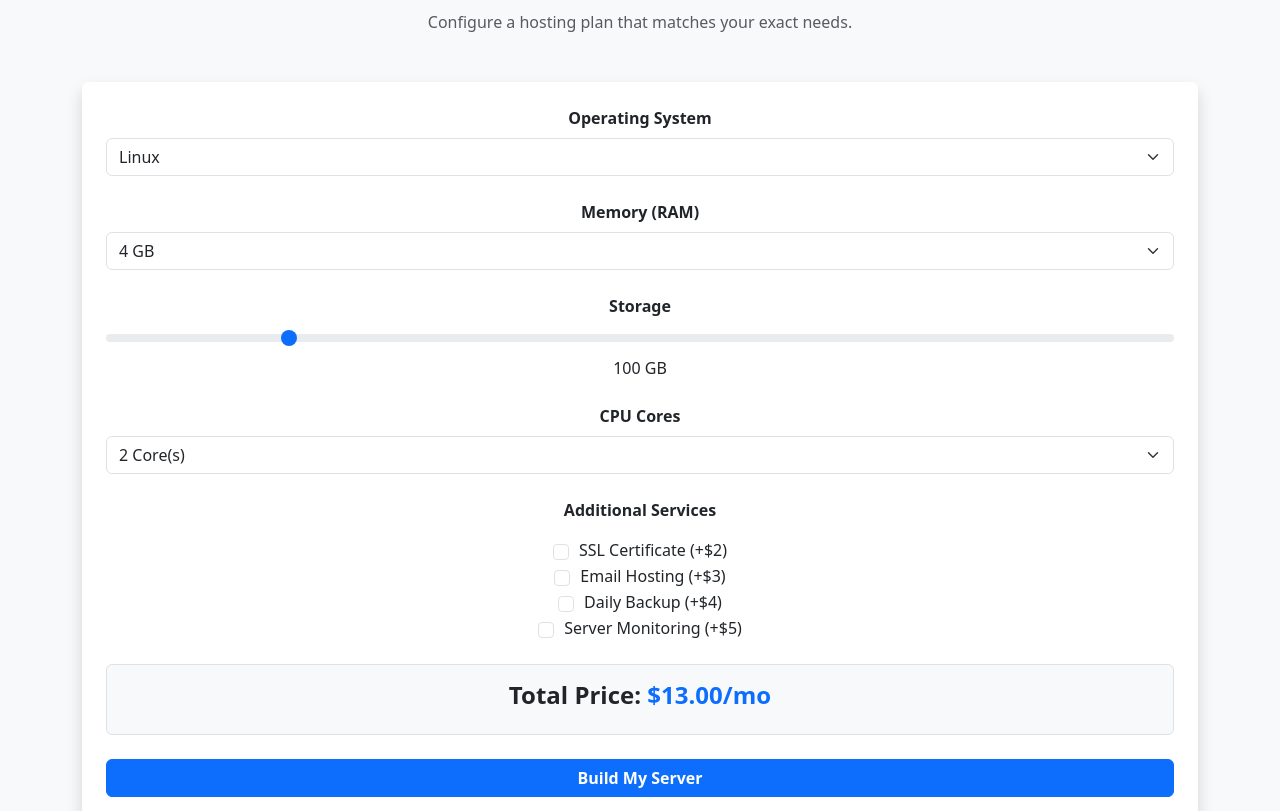
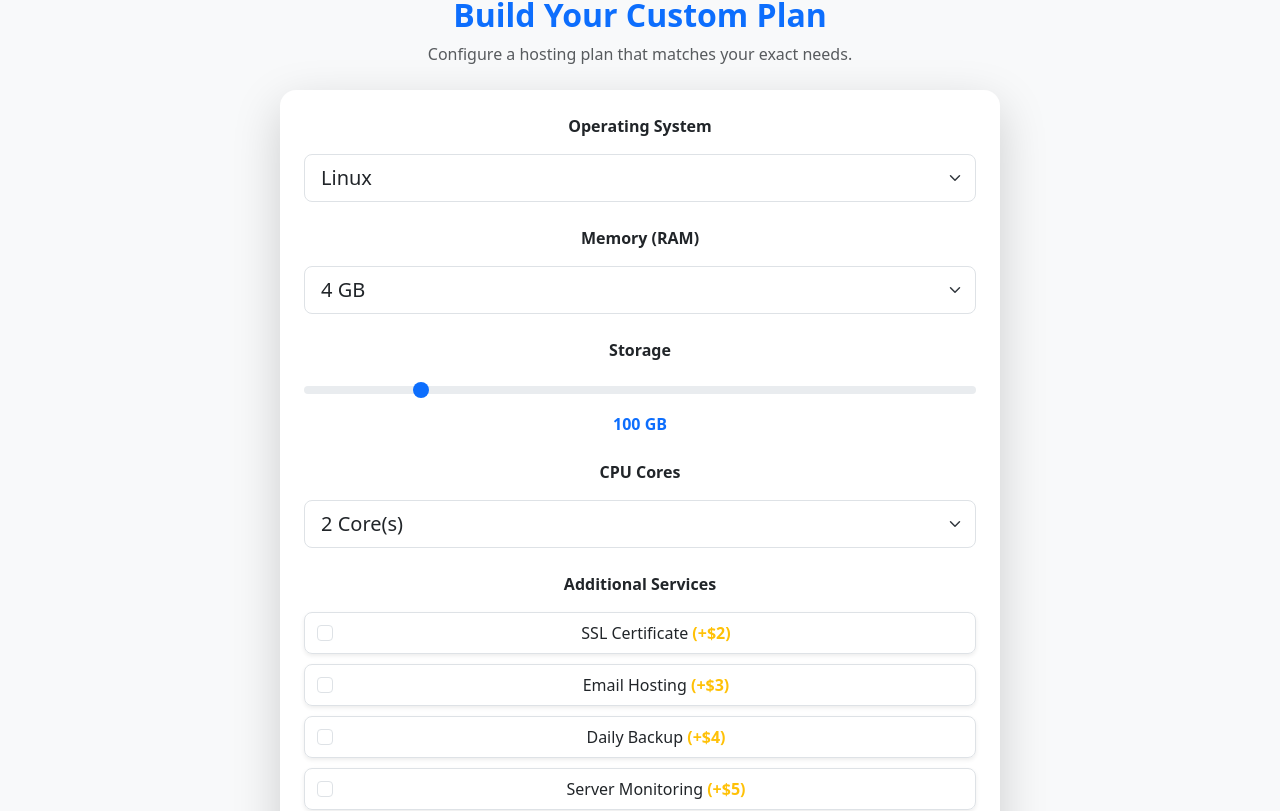
Before and after one commit to Moetaz-Maamouri/cloudconnect-angular, an Angular app: page /pricing in a window 1280 px wide. Shown: the part 695-1506 px from the top of the page. Built offline with nearby package versions, Linux system fonts and the light colour scheme.

Commit message:
add TrustedBy Component

```diff
--- a/package.json
+++ b/package.json
@@ -22,6 +22,7 @@
   },
   "private": true,
   "dependencies": {
+    "@angular/animations": "^20.3.4",
     "@angular/common": "^20.3.0",
     "@angular/compiler": "^20.3.0",
     "@angular/core": "^20.3.0",
@@ -30,6 +31,7 @@
     "@angular/router": "^20.3.0",
     "bootstrap": "^5.3.8",
     "bootstrap-icons": "^1.13.1",
+    "ngx-owl-carousel-o": "^20.0.1",
     "rxjs": "~7.8.0",
     "tslib": "^2.3.0",
     "zone.js": "~0.15.0"
@@ -39,6 +41,7 @@
     "@angular/cli": "^20.3.5",
     "@angular/compiler-cli": "^20.3.0",
     "@types/jasmine": "~5.1.0",
+    "@types/swiper": "^5.4.3",
     "jasmine-core": "~5.9.0",
     "karma": "~6.4.0",
     "karma-chrome-launcher": "~3.2.0",
--- a/src/app/app.ts
+++ b/src/app/app.ts
@@ -2,6 +2,7 @@ import { Component } from '@angular/core';
 import { RouterOutlet } from '@angular/router';
 import { Navbar } from './components/navbar/navbar';
 import { Footer } from './components/footer/footer';
+
 
 @Component({
   selector: 'app-root',
--- a/src/app/components/features/features.html
+++ b/src/app/components/features/features.html
@@ -1,4 +1,4 @@
-<section class="py-5 bg-white">
+<section class="py-5 bg-whie">
   <div class="container">
     <div class="row text-center">
       <div class="col-md-4 mb-4">
--- a/src/app/components/insecription/insecription.css
+++ b/src/app/components/insecription/insecription.css
@@ -4,7 +4,7 @@
     --error-color: #e74c3c;
     --text-color: #2c3e50;
     --text-muted: #7f8c8d;
-    --border-color: #2b2b2c;
+    --border-color: #dcdde1;
     --bg-color: #f5f6fa;
 }
 
@@ -16,7 +16,6 @@
 
 .auth-form {
     background: white;
-    margin: 0 auto;
     padding: 40px;
     border-radius: 12px;
     box-shadow: 0 4px 6px rgba(0, 0, 0, 0.1);
@@ -53,7 +52,6 @@ label {
 
 .input-wrapper {
     position: relative;
-    border: #2b2b2c;
 }
 
 .input-wrapper i {
--- a/src/app/components/navbar/navbar.html
+++ b/src/app/components/navbar/navbar.html
@@ -2,7 +2,7 @@
   <div class="container">
     <a class="navbar-brand fw-bold text-primary" routerLink="/">
       <img src="assets/logo_vector.png" alt="Cloud Connect" height="60" class="me-2" />
-      Cloud<span class="ORANGE">24</span>Connect
+
     </a>
     <button
       class="navbar-toggler"
@@ -22,12 +22,12 @@
 <button class="auth-button" (click)="openAuthModal('signin')">Log in</button>
 <button class="auth-button auth-button-outline" (click)="openAuthModal('signup')">Sign up</button>
 
-<!-- Place modal outside navbar -->
+<!-- Place modal outside navbar
 <app-auth-modal
     [isOpen]="authModalOpen"
     [mode]="authMode"
     (close)="closeAuthModal()">
-</app-auth-modal>
+</app-auth-modal>-->
 
 
 
--- a/src/app/components/navbar/navbar.ts
+++ b/src/app/components/navbar/navbar.ts
@@ -2,28 +2,18 @@ import { Component } from '@angular/core';
 import { RouterLink, RouterLinkActive } from '@angular/router';
 import { Insecription } from "../insecription/insecription";
 import { ModalService } from '../../services/modal.service';
-import { AuthModalComponent } from '../../auth-modal/auth-modal';
 
 @Component({
   selector: 'app-navbar',
-  imports: [RouterLink, RouterLinkActive, Insecription, AuthModalComponent],
+  imports: [RouterLink, RouterLinkActive, Insecription],
   templateUrl: './navbar.html',
   styleUrl: './navbar.css'
 })
 export class Navbar {
     constructor(private modalService: ModalService) {}
 
-authModalOpen = false;
-authMode: 'signin' | 'signup' = 'signin';
-
-openAuthModal(mode: 'signin' | 'signup') {
-  this.authMode = mode;
-  this.authModalOpen = true;
-}
-
-closeAuthModal() {
-  this.authModalOpen = false;
-}
-
+    openAuthModal(type: 'signin' | 'signup') {
+      this.modalService.open(type);
+    }
 
 }
--- a/src/app/pages/home/home.html
+++ b/src/app/pages/home/home.html
@@ -2,4 +2,5 @@
 <app-hero-section></app-hero-section>
 <app-features></app-features>
 <app-pricing></app-pricing>
+<app-trusted-by></app-trusted-by>
 <app-contact></app-contact>
--- a/src/app/pages/home/home.ts
+++ b/src/app/pages/home/home.ts
@@ -5,10 +5,12 @@ import { Features } from "../../components/features/features";
 import { Pricing } from "../pricing/pricing";
 import { Faq } from "../faq/faq";
 import { Contact } from "../contact/contact";
+import {TrustedBy} from '../../components/trusted-by/trusted-by';
+
 
 @Component({
   selector: 'app-home',
-  imports: [CommonModule, HeroSection, Features, Pricing, Faq, Contact],
+  imports: [CommonModule, HeroSection, Features, Pricing, Faq, Contact, TrustedBy],
   templateUrl: './home.html',
   styleUrl: './home.css'
 })
--- a/src/app/pages/pricing/pricing.html
+++ b/src/app/pages/pricing/pricing.html
@@ -57,19 +57,22 @@
         </div>
       </div>
 
-  <div class="container small-container">
-    <h2 class="fw-bold text-primary text-center mb-4">Build Your Custom Plan</h2>
-    <p class="text-muted text-center mb-5">
+      <div class="container py-5">
+        <div class="mx-auto" style="max-width: 720px;">
+
+          <h2 class="fw-bold text-primary text-center mb-2">Build Your Custom Plan</h2>
+          <p class="text-muted text-center mb-4">
             Configure a hosting plan that matches your exact needs.
           </p>
 
-    <div class="card shadow border-0 p-4 mw-6 m-8">
+          <div class="card shadow-lg border-0 p-4 rounded-4">
             <form>
 
               <!-- OS Selection -->
               <div class="mb-4">
-          <label class="fw-bold mb-2">Operating System</label>
-          <select class="form-select" [(ngModel)]="custom.os" name="os">
+                <label class="card-title fw-bold text-dark mb-3">Operating System</label>
+                <select class="form-select form-select-lg rounded-3"
+                        [(ngModel)]="custom.os" name="os">
                   <option value="linux">Linux</option>
                   <option value="windows">Windows</option>
                 </select>
@@ -77,59 +80,73 @@
 
               <!-- RAM -->
               <div class="mb-4">
-          <label class="fw-bold mb-2">Memory (RAM)</label>
-          <select class="form-select" [(ngModel)]="custom.ram" name="ram">
-            <option *ngFor="let r of ramOptions" [value]="r">{{ r }} GB</option>
+                <label class="card-title fw-bold text-dark mb-3">Memory (RAM)</label>
+                <select class="form-select form-select-lg rounded-3"
+                        [(ngModel)]="custom.ram" name="ram">
+                  <option *ngFor="let r of ramOptions" [value]="r">
+                    {{ r }} GB
+                  </option>
                 </select>
               </div>
 
               <!-- Storage -->
               <div class="mb-4">
-          <label class="fw-bold mb-2">Storage</label>
+                <label class="card-title fw-bold text-dark mb-3">Storage</label>
                 <input type="range" class="form-range" min="20" max="500" step="10"
                        [(ngModel)]="custom.storage" name="storage">
-          <div>{{ custom.storage }} GB</div>
+                <div class="text-primary fw-bold text-center mt-1">
+                  {{ custom.storage }} GB
+                </div>
               </div>
 
               <!-- CPU -->
               <div class="mb-4">
-          <label class="fw-bold mb-2">CPU Cores</label>
-          <select class="form-select" [(ngModel)]="custom.cpu" name="cpu">
-            <option *ngFor="let c of cpuOptions" [value]="c">{{ c }} Core(s)</option>
+                <label class="card-title fw-bold text-dark mb-3">CPU Cores</label>
+                <select class="form-select form-select-lg rounded-3"
+                        [(ngModel)]="custom.cpu" name="cpu">
+                  <option *ngFor="let c of cpuOptions" [value]="c">
+                    {{ c }} Core(s)
+                  </option>
                 </select>
               </div>
 
               <!-- Extra Services -->
-<div class="mb-4 text-center">
-  <label class="fw-bold mb-3 d-block">Additional Services</label>
-  <div class="form-check left-label" *ngFor="let s of services">
-    <input class="form-check-input service-checkbox" type="checkbox"
+              <div class="mb-4">
+                <label class="card-title fw-bold text-dark mb-3">Additional Services</label>
+
+                <div class="d-flex flex-column gap-2">
+                  <div class="form-check p-2 border rounded-3 shadow-sm"
+                       *ngFor="let s of services">
+                    <input class="form-check-input m-1" type="checkbox"
                            [(ngModel)]="s.selected" [name]="s.name" [id]="s.name">
-    <label class="form-check-label service-label" [for]="s.name">
-      {{ s.label }} (+${{ s.price }})
+                    <label class="form-check-label ms-2" [for]="s.name">
+                      {{ s.label }} <span class="text-warning fw-bold">(+${{ s.price }})</span>
                     </label>
                   </div>
                 </div>
-
-
-
+              </div>
 
               <!-- Total Price -->
-        <div class="text-center bg-light py-3 rounded border mt-4">
-          <h4 class="fw-bold">
-            Total Price: <span class="text-primary">${{ totalPrice }}/mo</span>
+              <div class="text-center bg-light py-3 rounded-3 border shadow-sm mt-4">
+                <h4 class="fw-bold mb-0">
+                  Total Price:
+                  <span class="text-primary">${{ totalPrice }}/mo</span>
                 </h4>
               </div>
 
-        <button class="btn btn-primary w-100 mt-4 fw-bold" routerLink="/signin">
+              <button
+                class="btn btn-primary w-100 mt-4 fw-bold py-2 rounded-3"
+                routerLink="/signin">
                 Build My Server
               </button>
 
             </form>
           </div>
-  </div>
-
 
         </div>
       </div>
+
+    </div>
+  </div>
+
 </section>
--- a/src/app/pages/pricing/pricing.ts
+++ b/src/app/pages/pricing/pricing.ts
@@ -2,6 +2,7 @@ import { Component } from '@angular/core';
 import { CommonModule } from '@angular/common';
 import { RouterLink } from "@angular/router";
 import { FormsModule } from '@angular/forms';
+
 
 @Component({
   selector: 'app-pricing',
--- a/src/index.html
+++ b/src/index.html
@@ -2,6 +2,7 @@
 <html lang="en">
 <head>
   <meta charset="utf-8">
+  <link rel="icon" type="image/png" href="assets/logo.png">
   <title>IntegrationWeb</title>
   <base href="/">
   <meta name="viewport" content="width=device-width, initial-scale=1">
--- a/src/styles.css
+++ b/src/styles.css
@@ -1,6 +1,7 @@
 /* You can add global styles to this file, and also import other style files */
 @import 'bootstrap/dist/css/bootstrap.min.css';
 @import "bootstrap-icons/font/bootstrap-icons.css";
+
 body {
   margin: 0;
   padding: 0;
```
Also changed, not shown: 1 other file (tests, documents, lock files or other folders). Lines whose indentation alone changed are shown as unchanged.
